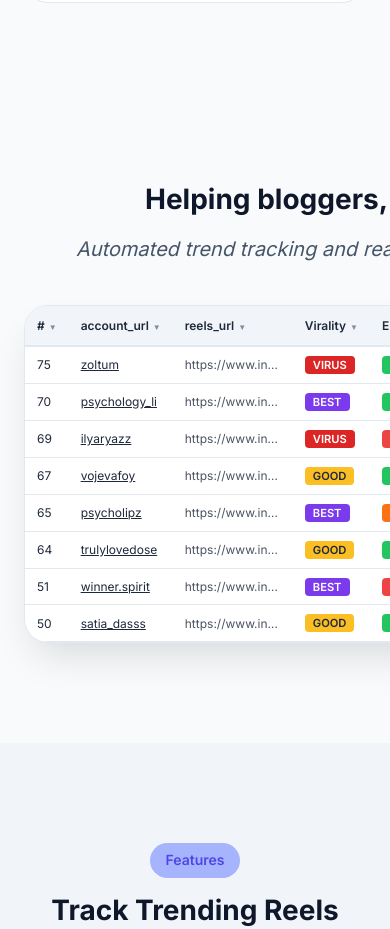
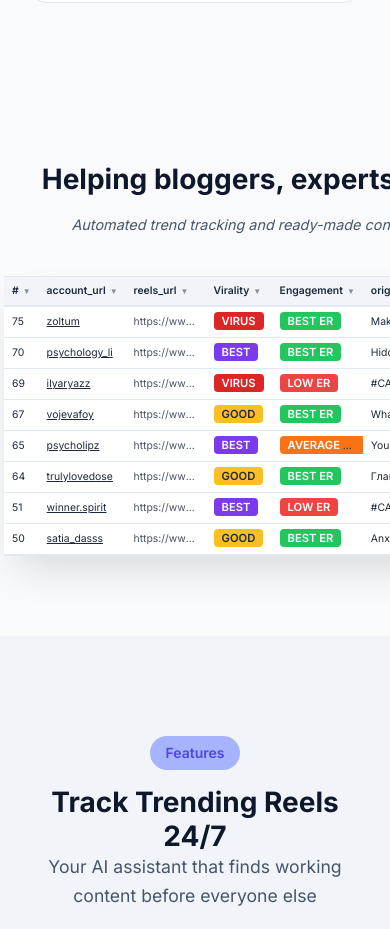
Before and after one commit to js-easy-school/TrendwatchAI-Landing-Page---Next.js-14, a Next.js app: page / in a window 390 px wide. Shown: the part 2400-3329 px from the top of the page. Built offline with nearby package versions, Linux system fonts and the light colour scheme.

Commit message:
Fix HelpingSection table responsive layout

```diff
--- a/src/components/HelpingSection.module.css
+++ b/src/components/HelpingSection.module.css
@@ -192,3 +192,61 @@
     text-align: center;
   }
 }
+
+@media (max-width: 768px) {
+  .helpingSection {
+    padding: 60px 0 80px;
+  }
+
+  .helpingText h2 {
+    font-size: 1.75rem;
+  }
+
+  .helpingSubtitle {
+    font-size: 1rem;
+  }
+
+  .spreadsheetWrapper {
+    margin: 0 -20px;
+    border-radius: 0;
+    border-left: none;
+    border-right: none;
+  }
+
+  .dataTable {
+    font-size: 0.7rem;
+    min-width: 600px;
+  }
+
+  .dataTable th,
+  .dataTable td {
+    padding: 8px 10px;
+  }
+
+  .dataTable td {
+    max-width: 80px;
+  }
+
+  .scriptCell {
+    max-width: 60px;
+  }
+}
+
+@media (max-width: 480px) {
+  .helpingText h2 {
+    font-size: 1.5rem;
+  }
+
+  .helpingSubtitle {
+    font-size: 0.9rem;
+  }
+
+  .dataTable {
+    font-size: 0.65rem;
+  }
+
+  .dataTable th,
+  .dataTable td {
+    padding: 6px 8px;
+  }
+}
```
